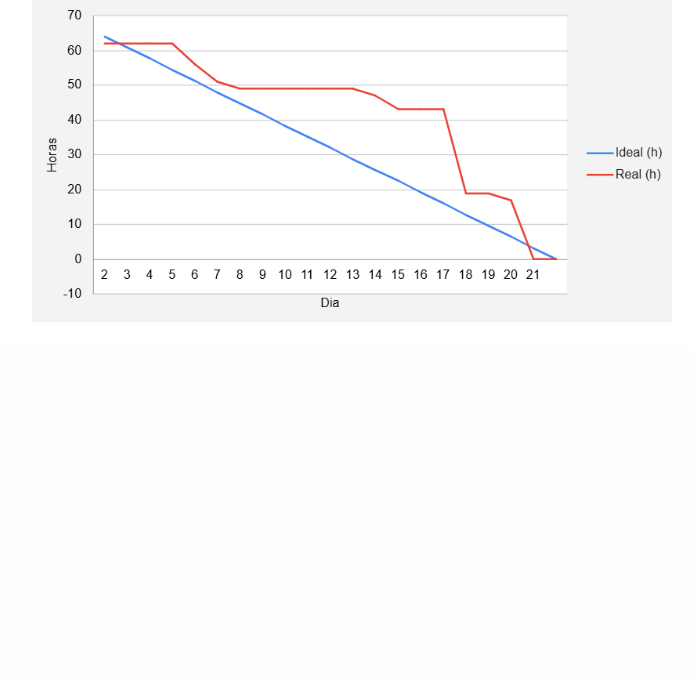
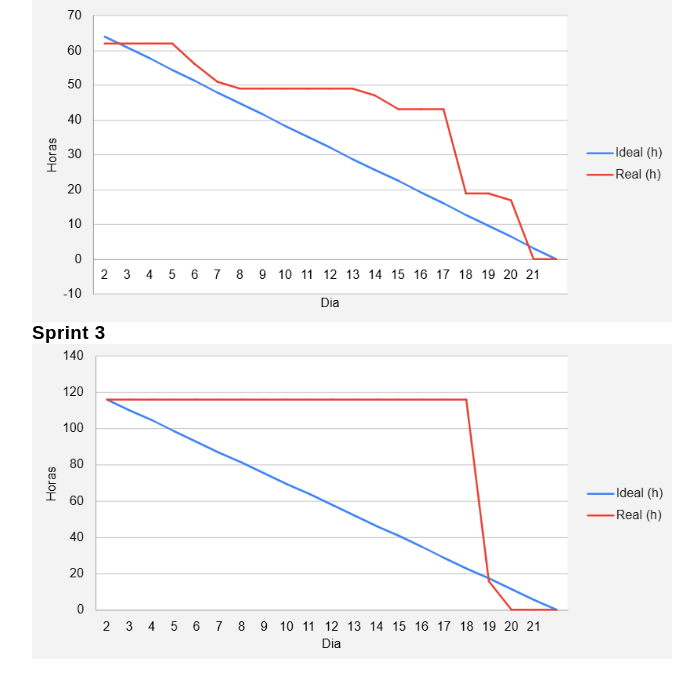
Before and after one commit to Gabrielle0905/API-1-Semestre, a Flask app: template src/templates/BurndownChart.html in a window 1280 px wide. Shown: the part 729-1412 px from the top of the page, without its empty margins (288-982 px from the left). Before the commit the page ends 1036 px from the top, so only its background shows below. Run offline with Flask 3, Linux system fonts and the light colour scheme; the template is opened without the code that fills it, so the values that code supplies are empty; parts of the project's set-up code (start-up, migrations or seed data) failed here and were passed over; some web fonts are replaced.

Commit message:
FEAT - Adição de foto do burndown 3 sprint no HTML

```diff
--- a/src/templates/BurndownChart.html
+++ b/src/templates/BurndownChart.html
@@ -24,6 +24,8 @@
             <br>
             <h3>Sprint 2</h3>
             <img src="{{url_for('static', filename='media/burndown2sprint.png')}}" alt="Burndown chart 2">
+            <h3>Sprint 3</h3>
+            <img src="{{url_for('static', filename='media/burndown3sprint.png')}}" alt="Burndown chart 3">
         </figure>
     </section>
     <br>
```
